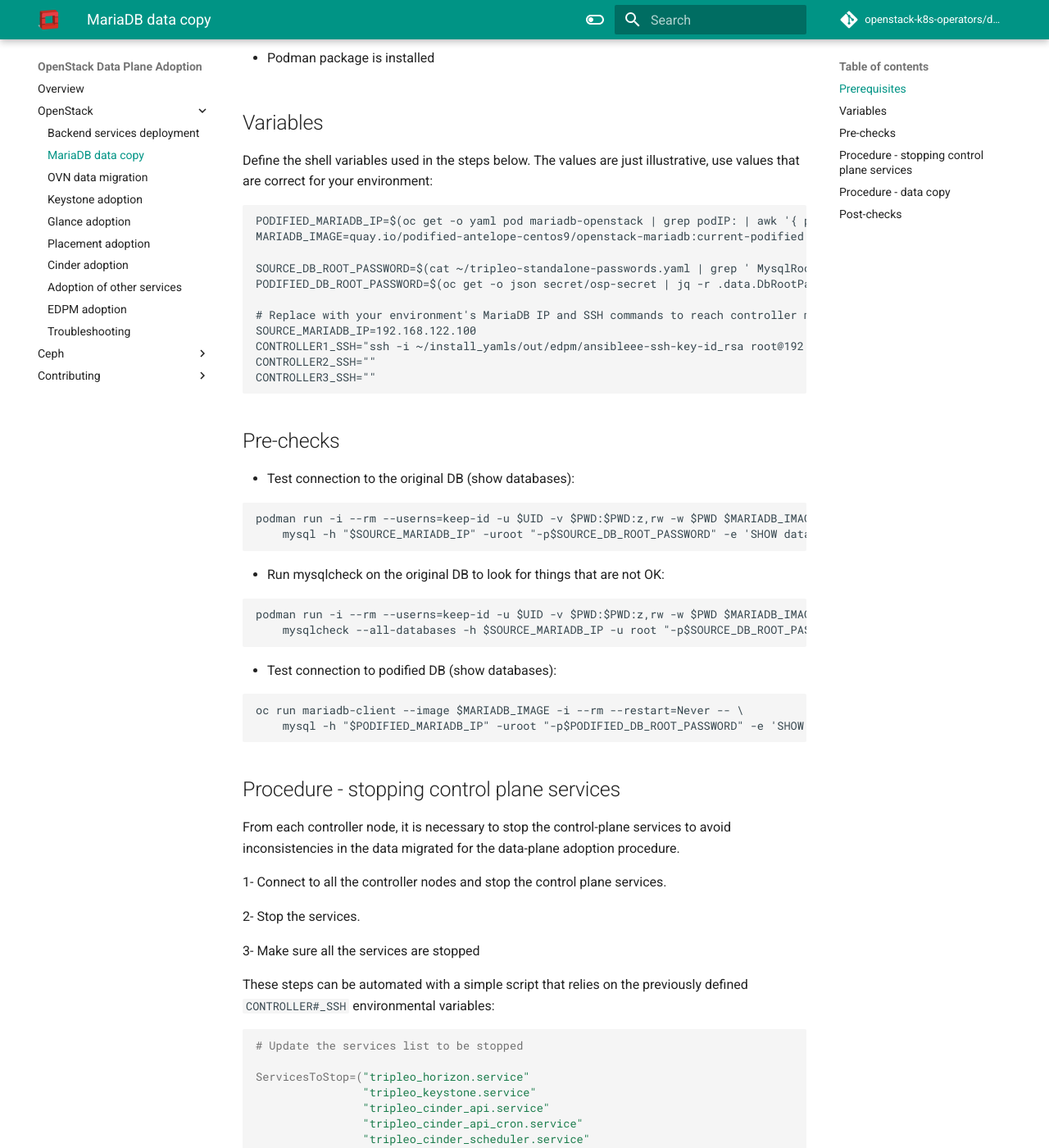
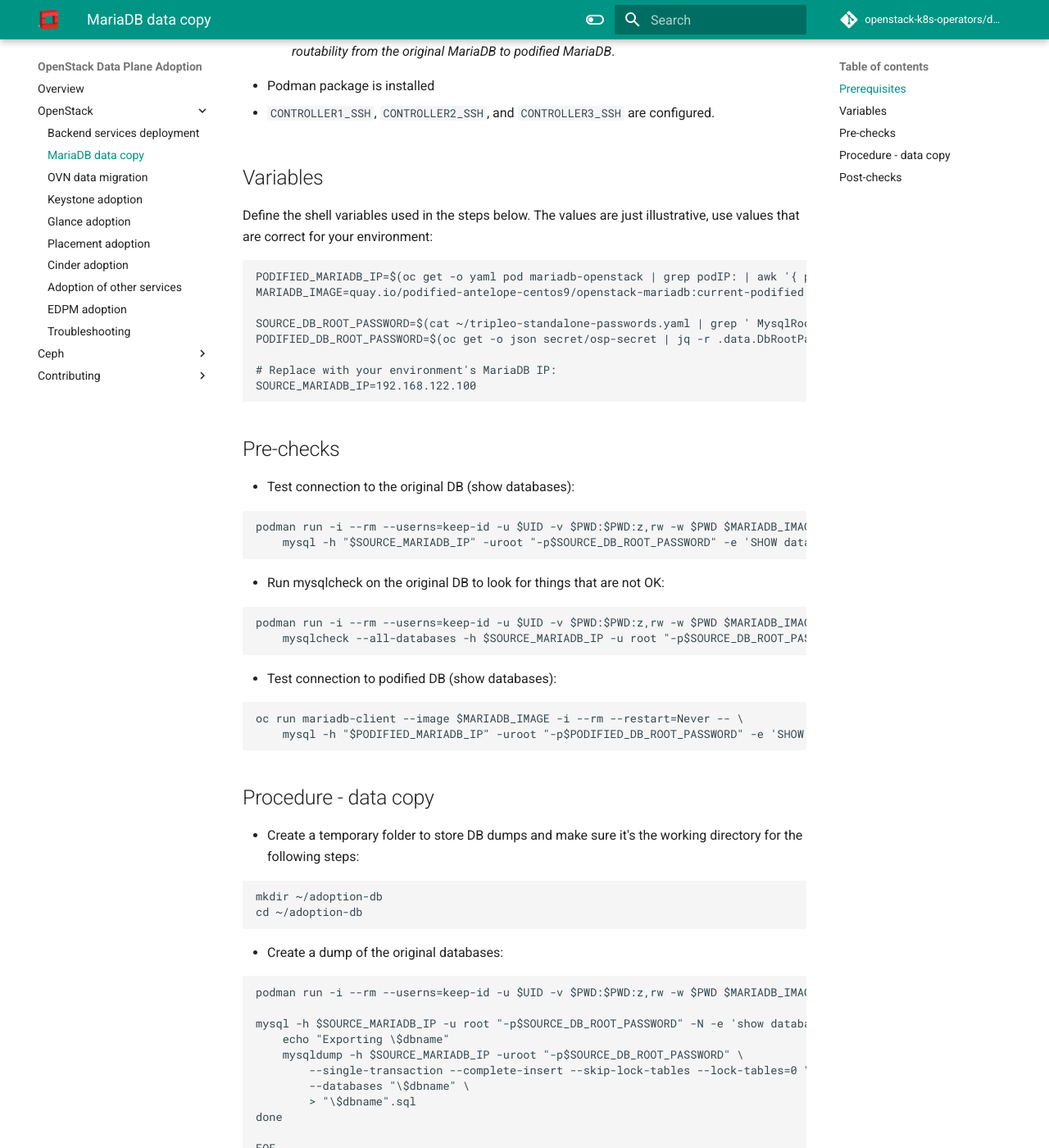
Before and after one commit to openstack-k8s-operators/data-plane-adoption, an MkDocs documentation site: the page built from docs/openstack/mariadb_copy.md, in a window 1280 px wide and 1400 px high, scrolled down 574 px. Shown: the whole window at 82% size. Built offline with MkDocs 1.6.1 and Material for MkDocs 9.7.7, drawn with Linux system fonts in a browser that asks for light colours; comment, search, counter and statistics services are not loaded; the version menu is left out; some of the changed text lies outside the part shown.

Commit message:
Adopt: Split service stop
To be able to elaborate a bit more on the process of stopping the
services on the old OpenStack deployment this patch extracts the
stopping of the services to its own section and elaborates a bit more
during its explanations.

````diff
--- a/docs/openstack/mariadb_copy.md
+++ b/docs/openstack/mariadb_copy.md
@@ -24,6 +26,8 @@
       podified MariaDB*.
 
 * Podman package is installed
+
+* `CONTROLLER1_SSH`, `CONTROLLER2_SSH`, and `CONTROLLER3_SSH` are configured.
 
 ## Variables
 
@@ -37,11 +41,8 @@
 SOURCE_DB_ROOT_PASSWORD=$(cat ~/tripleo-standalone-passwords.yaml | grep ' MysqlRootPassword:' | awk -F ': ' '{ print $2; }')
 PODIFIED_DB_ROOT_PASSWORD=$(oc get -o json secret/osp-secret | jq -r .data.DbRootPassword | base64 -d)
 
-# Replace with your environment's MariaDB IP and SSH commands to reach controller machines:
+# Replace with your environment's MariaDB IP:
 SOURCE_MARIADB_IP=192.168.122.100
-CONTROLLER1_SSH="ssh -i ~/install_yamls/out/edpm/ansibleee-ssh-key-id_rsa root@192.168.122.100"
-CONTROLLER2_SSH=""
-CONTROLLER3_SSH=""
 ```
 
 ## Pre-checks
@@ -66,62 +67,6 @@
   oc run mariadb-client --image $MARIADB_IMAGE -i --rm --restart=Never -- \
       mysql -h "$PODIFIED_MARIADB_IP" -uroot "-p$PODIFIED_DB_ROOT_PASSWORD" -e 'SHOW databases;'
   ```
-
-## Procedure - stopping control plane services
-
-From each controller node, it is necessary to stop the
-control-plane services to avoid inconsistencies in the
-data migrated for the data-plane adoption procedure.
-
-1- Connect to all the controller nodes and stop the control
-plane services.
-
-2- Stop the services.
-
-3- Make sure all the services are stopped
-
-These steps can be automated with a simple script that relies on the previously
-defined `CONTROLLER#_SSH` environmental variables:
-
-```bash
-
-# Update the services list to be stopped
-
-ServicesToStop=("tripleo_horizon.service"
-                "tripleo_keystone.service"
-                "tripleo_cinder_api.service"
-                "tripleo_cinder_api_cron.service"
-                "tripleo_cinder_scheduler.service"
-                "tripleo_glance_api.service"
-                "tripleo_neutron_api.service"
-                "tripleo_nova_api.service"
-                "tripleo_placement_api.service")
-
-echo "Stopping systemd OpenStack services"
-for service in ${ServicesToStop[*]}; do
-    for i in {1..3}; do
-        SSH_CMD=CONTROLLER${i}_SSH
-        if [ ! -z "${!SSH_CMD}" ]; then
-            echo "Stopping the $service in controller $i"
-            ${!SSH_CMD} sudo systemctl stop $service
-        fi
-    done
-done
-
-echo "Checking systemd OpenStack services"
-for service in ${ServicesToStop[*]}; do
-    for i in {1..3}; do
-        SSH_CMD=CONTROLLER${i}_SSH
-        if [ ! -z "${!SSH_CMD}" ]; then
-            echo "Checking status of $service in controller $i"
-            if ! ${!SSH_CMD} systemctl show $service | grep ActiveState=inactive >/dev/null; then
-               echo "ERROR: Service $service still running on controller $i"
-            fi
-        fi
-    done
-done
-```
-
 
 ## Procedure - data copy
 
````
Also changed, not shown: other parts of docs/openstack/mariadb_copy.md (+2 -0 lines), docs/README.md (+2 -0 lines), docs/openstack/stop_services.md (added, +106 -0 lines).
